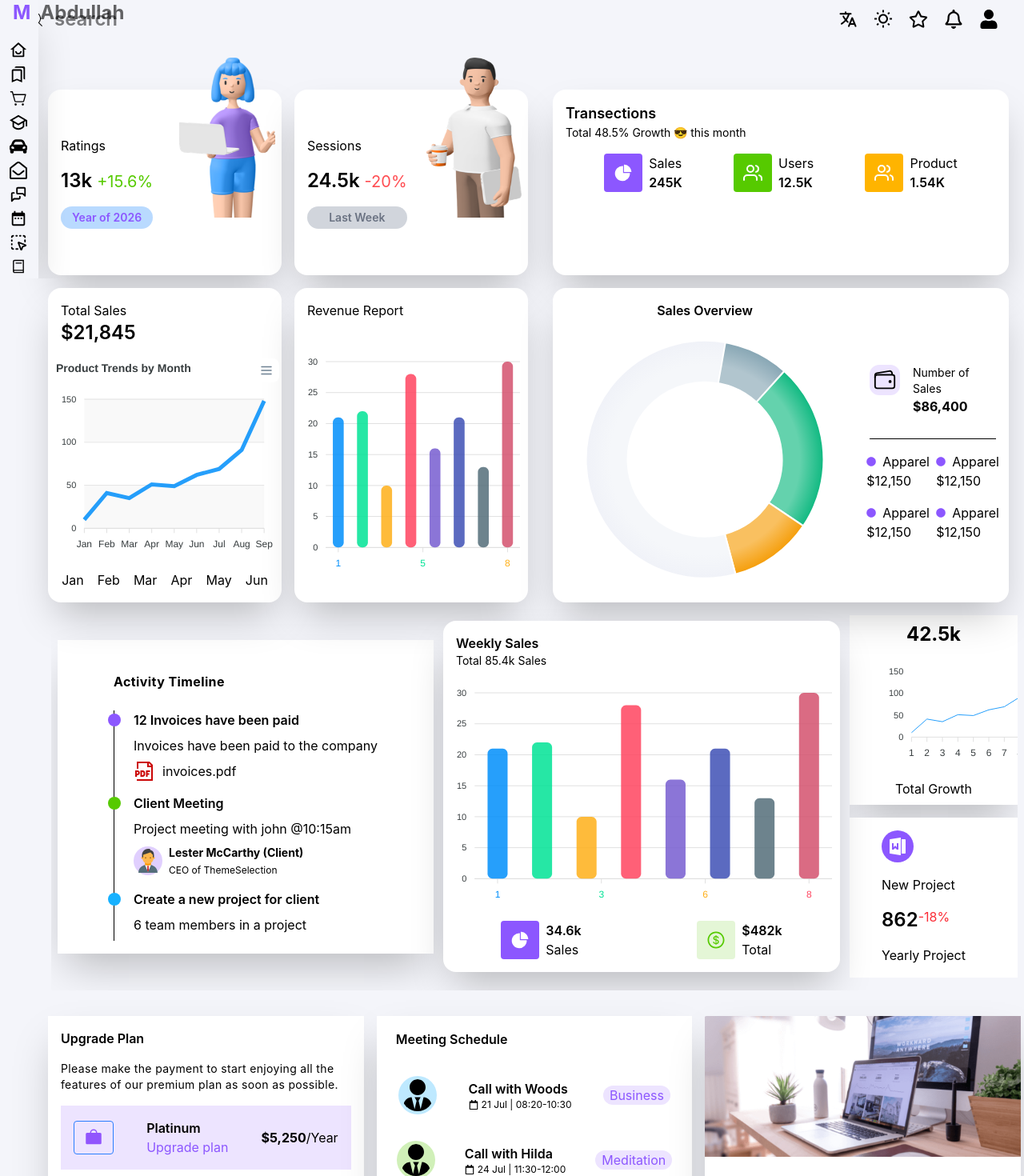
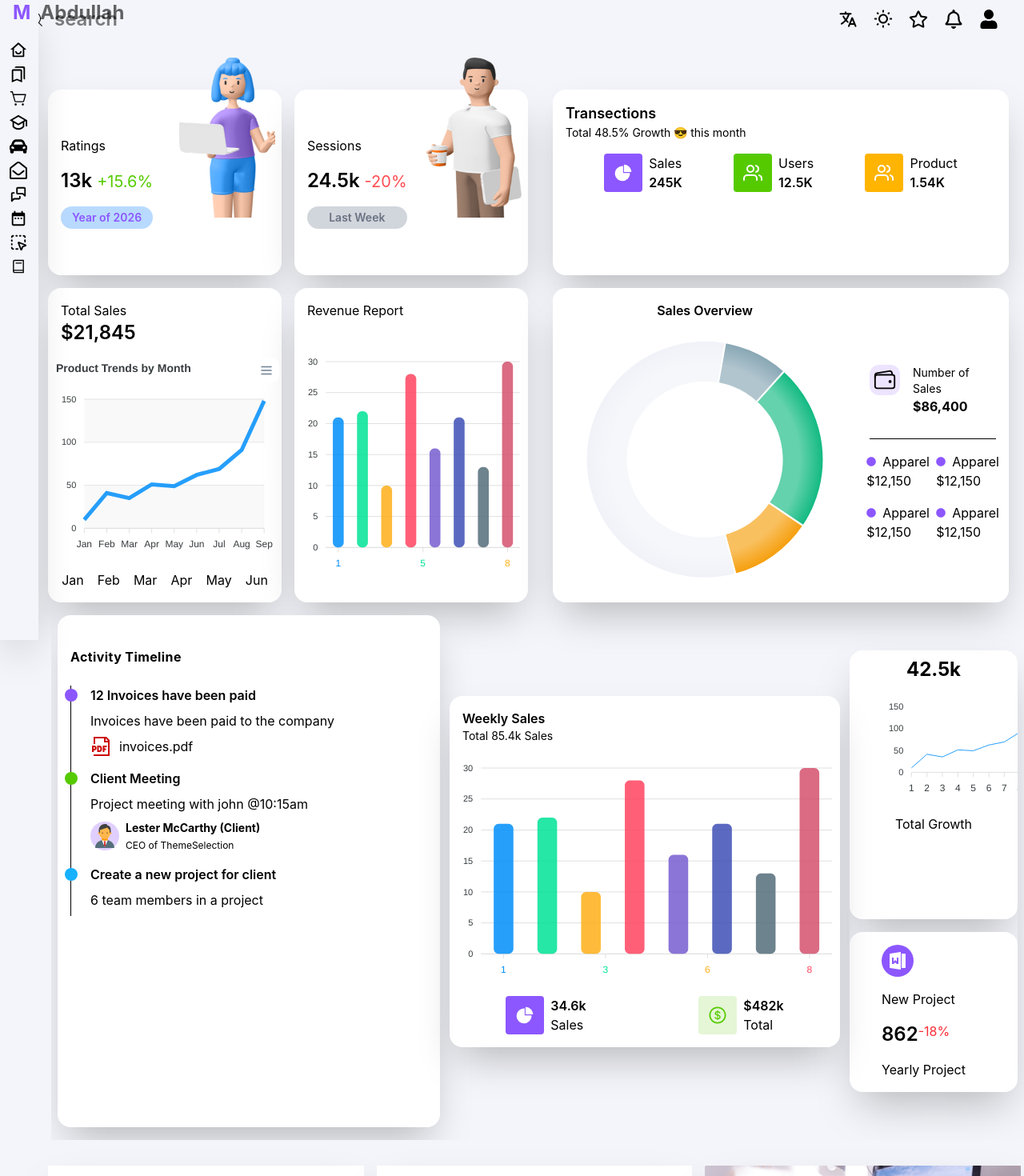
Before and after one commit to Muhammad-Abdullah-programmer/materio-clone, a React (Vite) app: page / in a window 1280 px wide. Shown: the top 1470 px of the page at 80% size. Built offline with nearby package versions, Linux system fonts and the light colour scheme.

Commit message:
made some change in responsivness

```diff
--- a/src/components/HomeCards.jsx
+++ b/src/components/HomeCards.jsx
@@ -34,8 +34,8 @@ import Footer from "./Footer";
 const HomeCards = () => {
   return (
     <>
-      <div className="grid  grid-cols-1 gap-12 md:gap-4 w-[100%] md:w-[95%] md:ml-15  md:grid-cols-2  mt-16  mx-auto   ">
-        <div className="grid grid-cols-1 md:grid-cols-2 gap-8 md:gap-4 px-6 md:px-0">
+      <div className="grid  grid-cols-1 gap-4 w-[100%] md:w-[95%] md:ml-15  md:grid-cols-2  mt-16  mx-auto   ">
+        <div className="grid grid-cols-1 md:grid-cols-2 gap-4 md:gap-4 px-4 md:px-0">
           {/* Card 1  */}
           <div className="card-1 col-span-1 bg-white flex items-center  relative py-4 min-h-[29vh] rounded-2xl shadow-2xl  ">
             <div className="text flex flex-col gap-4 pl-4  ">
@@ -129,7 +129,7 @@ const HomeCards = () => {
           </div>
         </div>
 
-        <div className="grid grid-cols-1 md:grid-cols-2 px-6 md:px-0 gap-4">
+        <div className="grid grid-cols-1 md:grid-cols-2 px-4 md:px-0 gap-4">
           {/* Card 4 */}
           <div className="card-1 col-span-1 bg-white flex flex-col  gap-4 relative py-4  rounded-2xl shadow-2xl ">
             <div className="text flex flex-col pl-4 ">
@@ -237,7 +237,7 @@ const HomeCards = () => {
           {/* Activity  */}
 
           {/* Card 7  */}
-          <div className="  flex flex-col w-[100%] py-4 flex-1 bg-white items-center shadow-2xl ">
+          <div className="  bg-white flex flex-col flex-1   relative py-4  rounded-2xl shadow-2xl w-[100%] pl-4 h-[80vh] ">
             <div className="heading ">
               <p className="font-bold tracking-wide my-6 ">Activity Timeline</p>
 
@@ -332,18 +332,18 @@ const HomeCards = () => {
           </div>
 
              {/* demo..............  */}
-          <div className=" flex md:flex-col justify-around items-center overflow-hidden  gap-4 ">
+          <div className=" flex md:flex-col justify-around items-center overflow-hidden  gap-4 shadow-2xl">
             {/* Total Growth  */}
-            <div className=" flex flex-col items-center py-2 bg-white shadow-2xl w-[100%] overflow-hidden">
+            <div className=" flex flex-col items-center py-2 bg-white shadow-2xl w-[100%] h-[42vh] rounded-2xl overflow-hidden">
               <p className="text-2xl font-bold">42.5k</p>
 
               <GrowthLine />
 
-              <p className="text-center">Total Growth</p>
+              <p className="text-center mb-4">Total Growth</p>
             </div>
 
             {/* New project  */}
-            <div className=" md:w-[100%] flex flex-col gap-4 bg-white shadow-2xl px-10 py-4 ">
+            <div className=" md:w-[100%] flex flex-col gap-4 bg-white shadow-2xl px-10 py-4 rounded-2xl ">
               <div className=" bg-[#8C57FF] w-10 text-white h-10 p-1 flex justify-center items-center rounded-full">
                 <RiFileWord2Fill className="text-2xl" />
               </div>
--- a/src/components/Sidebar.jsx
+++ b/src/components/Sidebar.jsx
@@ -64,6 +64,12 @@ const Sidebar = ({ dark, setDark }) => {
     setshowDashb(prev => !prev);
   };
 
+const [showfrontP, setshowfrontP] = useState(false)
+
+  const shoHidefPage = ()=>{
+
+    setshowfrontP(!shoHidefPage)
+  }
   return (
 
    <div>
@@ -71,10 +77,10 @@ const Sidebar = ({ dark, setDark }) => {
 
     {/* Side Bar  */}
     <div
-      className={`side-bar absolute top-0 z-50 hidden md:block   overflow-hidden`}
+      className={`side-bar absolute top-0 z-50 hidden md:block`}
     >
       <aside
-        className={`${dark ? "bg-[#28243D] text-[#D4D1E9]" : "bg-[#F4F5FA] text-black"}  w-[28%]  flex flex-col gap-4 items-start   shadow-2xl z-50 pr-4 hover:w-[100%] group  transition-all ease-in-out duration-300 `}
+        className={`${dark ? "bg-[#28243D] text-[#D4D1E9]" : "bg-[#F4F5FA] text-black"}  w-[28%]  flex flex-col gap-4 items-start   shadow-2xl z-50 pr-4 hover:w-[100%] group  transition-all ease-in-out duration-300 h-[100vh] `}
       >
         {/* Menue  */}
         <div className="menue flex flex-col gap-4 ">
@@ -262,17 +268,46 @@ const Sidebar = ({ dark, setDark }) => {
                   <li   className= "  flex items-center gap-2 w-[100%] pl-3  p-1 rounded-r-2xl hover:bg-white"><GoCircle className="text-xs"/> eCommerece</li>
                   <li   className= "  flex items-center gap-2 w-[100%] pl-3  p-1 rounded-r-2xl hover:bg-white"><GoCircle className="text-xs"/> Academy</li>
                   <li   className= "  flex items-center gap-2 w-[100%] pl-3  p-1 rounded-r-2xl hover:bg-white"><GoCircle className="text-xs"/> Logistics</li>
+                  <li className="">
+                <div className="flex items-center gap-1">
+                <LiaBookSolid className="text-3xl pl-2 text-black" />{" "}
+                Front Page
+
+                <span>
+                  <PiGreaterThanBold  onClick={shoHidefPage}/>
+                </span>
+
+                </div>
+
+                <ul className={` ${ shoHidefPage ? "block" : "hidden"} mt-3 flex flex-col gap-2`} >
+                  <li   className={`  flex items-center gap-2 w-[100%] pl-3 rounded-r-2xl p-1`}><GoCircle className="text-xs"/> CRM</li>
+                  <li   className= "  flex items-center gap-2 w-[100%] pl-3  p-1 rounded-r-2xl hover:bg-white"><GoCircle className="text-xs"/> Analytics</li>
+                  <li   className= "  flex items-center gap-2 w-[100%] pl-3  p-1 rounded-r-2xl hover:bg-white"><GoCircle className="text-xs"/> eCommerece</li>
+                  <li   className= "  flex items-center gap-2 w-[100%] pl-3  p-1 rounded-r-2xl hover:bg-white"><GoCircle className="text-xs"/> Academy</li>
+                  <li   className= "  flex items-center gap-2 w-[100%] pl-3  p-1 rounded-r-2xl hover:bg-white"><GoCircle className="text-xs"/> Logistics</li>
                   <li   className= "  flex items-center gap-2 w-[100%] pl-3  p-1 rounded-r-2xl hover:bg-white"><MdOutlineBookmarks className="text-xs"/> Front Page <PiGreaterThanBold/>
 
-
-        {/* <div className="felx flex-col">
-                    <ul className="flex gap-2">
+                       <div className="">
+                    <ul className="flex flex-col gap-2">
 
                                       <li   className= "  flex items-center gap-2 w-[100%] pl-3  p-1 rounded-r-2xl hover:bg-white"><GoCircle className="text-xs"/> Logistics</li>
                                       <li   className= "  flex items-center gap-2 w-[100%] pl-3  p-1 rounded-r-2xl hover:bg-white"><GoCircle className="text-xs"/> Logistics</li>
                   </ul>
-        </div> */}
+        </div>
                    </li>
+
+
+
+
+
+
+                </ul>
+
+              </li>
+
+
+
+
 
 
                 </ul>
```
